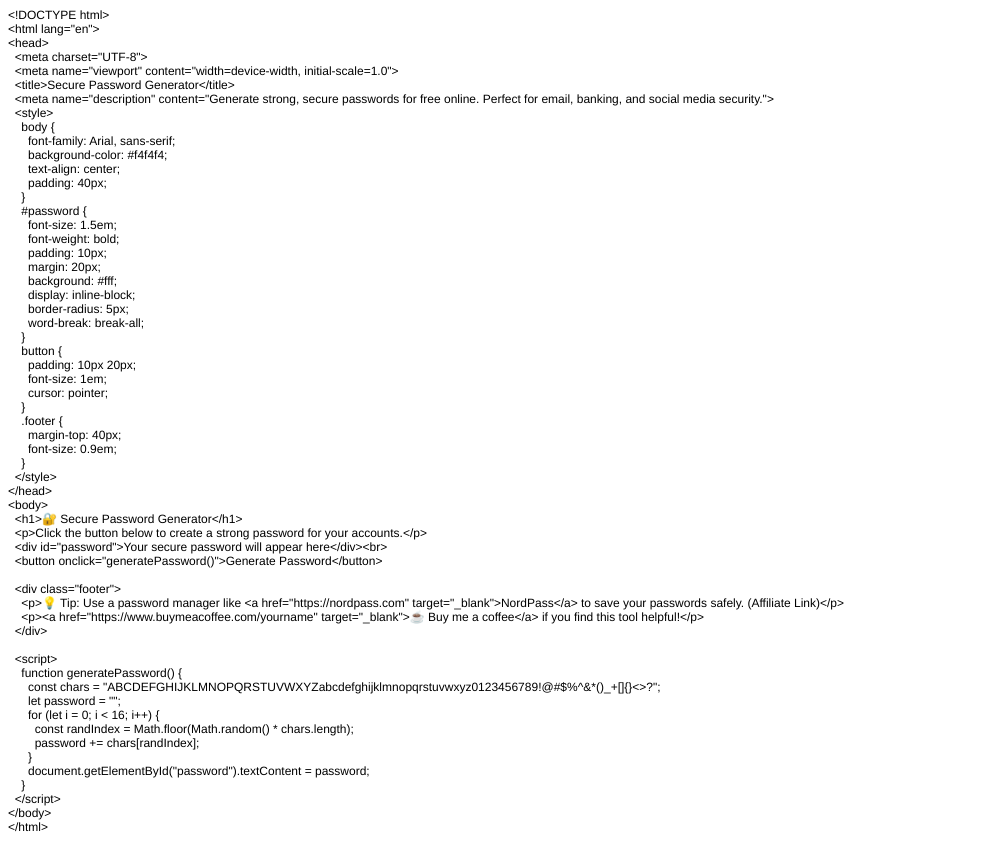
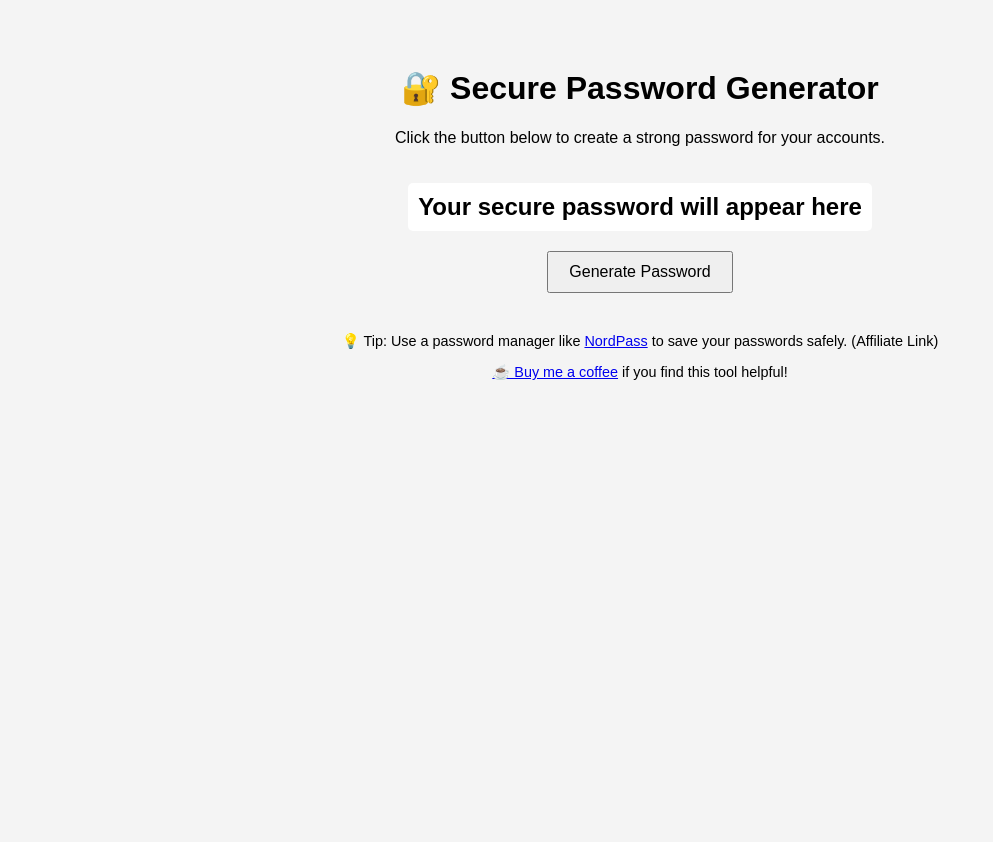
Before and after one commit to Crane1248/Super1248, a plain HTML site: page index.html in a window 1280 px wide. Shown: the whole page, without its empty margins (0-993 px from the left). After the commit the page ends 800 px from the top, so only its background shows below. Drawn offline with Linux system fonts and the light colour scheme.

Commit message:
Add files via upload

```diff
--- a/index.html
+++ b/index.html
@@ -1,75 +1,59 @@
-<!DOCTYPE html PUBLIC "-//W3C//DTD HTML 4.01//EN" "http://www.w3.org/TR/html4/strict.dtd">
-<html>
+<!DOCTYPE html>
+<html lang="en">
 <head>
-  <meta http-equiv="Content-Type" content="text/html; charset=utf-8">
-  <meta http-equiv="Content-Style-Type" content="text/css">
-  <title></title>
-  <meta name="Generator" content="Cocoa HTML Writer">
-  <meta name="CocoaVersion" content="2575.4">
-  <style type="text/css">
-    p.p1 {margin: 0.0px 0.0px 0.0px 0.0px; font: 12.0px Helvetica}
-    p.p2 {margin: 0.0px 0.0px 0.0px 0.0px; font: 12.0px Helvetica; min-height: 14.0px}
+  <meta charset="UTF-8">
+  <meta name="viewport" content="width=device-width, initial-scale=1.0">
+  <title>Secure Password Generator</title>
+  <meta name="description" content="Generate strong, secure passwords for free online. Perfect for email, banking, and social media security.">
+  <style>
+    body {
+      font-family: Arial, sans-serif;
+      background-color: #f4f4f4;
+      text-align: center;
+      padding: 40px;
+    }
+    #password {
+      font-size: 1.5em;
+      font-weight: bold;
+      padding: 10px;
+      margin: 20px;
+      background: #fff;
+      display: inline-block;
+      border-radius: 5px;
+      word-break: break-word;
+    }
+    button {
+      padding: 10px 20px;
+      font-size: 1em;
+      cursor: pointer;
+    }
+    .footer {
+      margin-top: 40px;
+      font-size: 0.9em;
+    }
   </style>
 </head>
 <body>
-<p class="p1">&lt;!DOCTYPE html&gt;</p>
-<p class="p1">&lt;html lang="en"&gt;</p>
-<p class="p1">&lt;head&gt;</p>
-<p class="p1"><span class="Apple-converted-space">  </span>&lt;meta charset="UTF-8"&gt;</p>
-<p class="p1"><span class="Apple-converted-space">  </span>&lt;meta name="viewport" content="width=device-width, initial-scale=1.0"&gt;</p>
-<p class="p1"><span class="Apple-converted-space">  </span>&lt;title&gt;Secure Password Generator&lt;/title&gt;</p>
-<p class="p1"><span class="Apple-converted-space">  </span>&lt;meta name="description" content="Generate strong, secure passwords for free online. Perfect for email, banking, and social media security."&gt;</p>
-<p class="p1"><span class="Apple-converted-space">  </span>&lt;style&gt;</p>
-<p class="p1"><span class="Apple-converted-space">    </span>body {</p>
-<p class="p1"><span class="Apple-converted-space">      </span>font-family: Arial, sans-serif;</p>
-<p class="p1"><span class="Apple-converted-space">      </span>background-color: #f4f4f4;</p>
-<p class="p1"><span class="Apple-converted-space">      </span>text-align: center;</p>
-<p class="p1"><span class="Apple-converted-space">      </span>padding: 40px;</p>
-<p class="p1"><span class="Apple-converted-space">    </span>}</p>
-<p class="p1"><span class="Apple-converted-space">    </span>#password {</p>
-<p class="p1"><span class="Apple-converted-space">      </span>font-size: 1.5em;</p>
-<p class="p1"><span class="Apple-converted-space">      </span>font-weight: bold;</p>
-<p class="p1"><span class="Apple-converted-space">      </span>padding: 10px;</p>
-<p class="p1"><span class="Apple-converted-space">      </span>margin: 20px;</p>
-<p class="p1"><span class="Apple-converted-space">      </span>background: #fff;</p>
-<p class="p1"><span class="Apple-converted-space">      </span>display: inline-block;</p>
-<p class="p1"><span class="Apple-converted-space">      </span>border-radius: 5px;</p>
-<p class="p1"><span class="Apple-converted-space">      </span>word-break: break-all;</p>
-<p class="p1"><span class="Apple-converted-space">    </span>}</p>
-<p class="p1"><span class="Apple-converted-space">    </span>button {</p>
-<p class="p1"><span class="Apple-converted-space">      </span>padding: 10px 20px;</p>
-<p class="p1"><span class="Apple-converted-space">      </span>font-size: 1em;</p>
-<p class="p1"><span class="Apple-converted-space">      </span>cursor: pointer;</p>
-<p class="p1"><span class="Apple-converted-space">    </span>}</p>
-<p class="p1"><span class="Apple-converted-space">    </span>.footer {</p>
-<p class="p1"><span class="Apple-converted-space">      </span>margin-top: 40px;</p>
-<p class="p1"><span class="Apple-converted-space">      </span>font-size: 0.9em;</p>
-<p class="p1"><span class="Apple-converted-space">    </span>}</p>
-<p class="p1"><span class="Apple-converted-space">  </span>&lt;/style&gt;</p>
-<p class="p1">&lt;/head&gt;</p>
-<p class="p1">&lt;body&gt;</p>
-<p class="p1"><span class="Apple-converted-space">  </span>&lt;h1&gt;🔐 Secure Password Generator&lt;/h1&gt;</p>
-<p class="p1"><span class="Apple-converted-space">  </span>&lt;p&gt;Click the button below to create a strong password for your accounts.&lt;/p&gt;</p>
-<p class="p1"><span class="Apple-converted-space">  </span>&lt;div id="password"&gt;Your secure password will appear here&lt;/div&gt;&lt;br&gt;</p>
-<p class="p1"><span class="Apple-converted-space">  </span>&lt;button onclick="generatePassword()"&gt;Generate Password&lt;/button&gt;</p>
-<p class="p2"><br></p>
-<p class="p1"><span class="Apple-converted-space">  </span>&lt;div class="footer"&gt;</p>
-<p class="p1"><span class="Apple-converted-space">    </span>&lt;p&gt;💡 Tip: Use a password manager like &lt;a href="https://nordpass.com" target="_blank"&gt;NordPass&lt;/a&gt; to save your passwords safely. (Affiliate Link)&lt;/p&gt;</p>
-<p class="p1"><span class="Apple-converted-space">    </span>&lt;p&gt;&lt;a href="https://www.buymeacoffee.com/yourname" target="_blank"&gt;☕ Buy me a coffee&lt;/a&gt; if you find this tool helpful!&lt;/p&gt;</p>
-<p class="p1"><span class="Apple-converted-space">  </span>&lt;/div&gt;</p>
-<p class="p2"><br></p>
-<p class="p1"><span class="Apple-converted-space">  </span>&lt;script&gt;</p>
-<p class="p1"><span class="Apple-converted-space">    </span>function generatePassword() {</p>
-<p class="p1"><span class="Apple-converted-space">      </span>const chars = "ABCDEFGHIJKLMNOPQRSTUVWXYZabcdefghijklmnopqrstuvwxyz0123456789!@#$%^&amp;*()_+[]{}&lt;&gt;?";</p>
-<p class="p1"><span class="Apple-converted-space">      </span>let password = "";</p>
-<p class="p1"><span class="Apple-converted-space">      </span>for (let i = 0; i &lt; 16; i++) {</p>
-<p class="p1"><span class="Apple-converted-space">        </span>const randIndex = Math.floor(Math.random() * chars.length);</p>
-<p class="p1"><span class="Apple-converted-space">        </span>password += chars[randIndex];</p>
-<p class="p1"><span class="Apple-converted-space">      </span>}</p>
-<p class="p1"><span class="Apple-converted-space">      </span>document.getElementById("password").textContent = password;</p>
-<p class="p1"><span class="Apple-converted-space">    </span>}</p>
-<p class="p1"><span class="Apple-converted-space">  </span>&lt;/script&gt;</p>
-<p class="p1">&lt;/body&gt;</p>
-<p class="p1">&lt;/html&gt;</p>
+  <h1>🔐 Secure Password Generator</h1>
+  <p>Click the button below to create a strong password for your accounts.</p>
+  <div id="password">Your secure password will appear here</div><br>
+  <button onclick="generatePassword()">Generate Password</button>
+
+  <div class="footer">
+    <p>💡 Tip: Use a password manager like <a href="https://nordpass.com" target="_blank">NordPass</a> to save your passwords safely. (Affiliate Link)</p>
+    <p><a href="https://www.buymeacoffee.com/yourname" target="_blank">☕ Buy me a coffee</a> if you find this tool helpful!</p>
+  </div>
+
+  <script>
+    function generatePassword() {
+      const chars = "ABCDEFGHIJKLMNOPQRSTUVWXYZabcdefghijklmnopqrstuvwxyz0123456789!@#$%^&*()_+[]{}<>?";
+      let password = "";
+      for (let i = 0; i < 16; i++) {
+        const randIndex = Math.floor(Math.random() * chars.length);
+        password += chars[randIndex];
+      }
+      document.getElementById("password").textContent = password;
+    }
+  </script>
 </body>
 </html>
```
